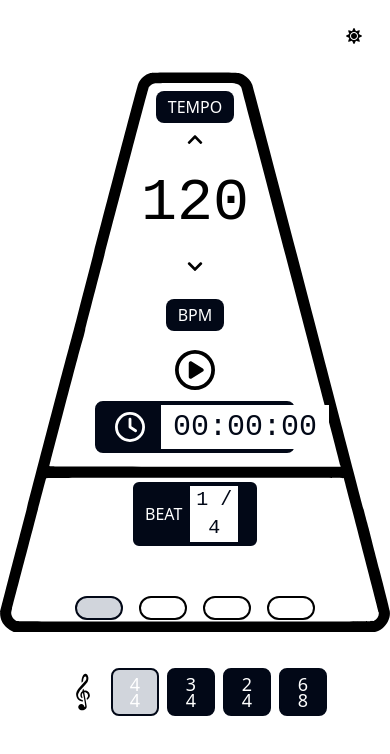
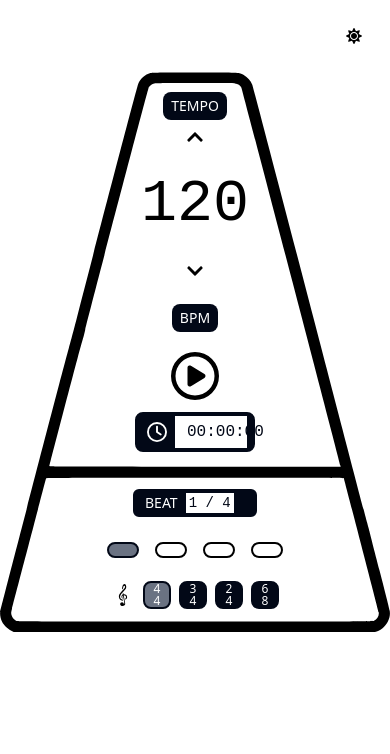
Before and after one commit to Chris-Z-85/metronome_gg, a React (Vite) app: page / in a window 390 px wide. Shown: the top 754 px of the page. Built offline with nearby package versions, Linux system fonts and the light colour scheme; the HTML template or start-up script is replaced by a standard one; a web font is replaced by a local one.

Commit message:
adjust screen responsiveness

```diff
--- a/src/App.tsx
+++ b/src/App.tsx
@@ -18,7 +18,7 @@ function App() {
 
   return (
     <ThemeProvider defaultTheme="dark" storageKey="vite-ui-theme">
-      <div className="flex flex-col justify-center items-center h-auto">
+      <div className="flex flex-col justify-center items-center">
         <ThemeToggle isCollapsed={true} />
         <Metronome
           bpm={bpm}
--- a/src/components/BeatBox.tsx
+++ b/src/components/BeatBox.tsx
@@ -8,7 +8,7 @@ interface BeatBoxProps {
 
 const BeatBox: React.FC<BeatBoxProps> = ({ beats, currentBeat }) => {
   return (
-    <div className="flex flex-col justify-between items-center m-4">
+    <div className="flex flex-col justify-between items-center md:m-4">
       <div className="flex gap-4 items-center">
         <div className="vline" />
         {Array.from({ length: beats }, (_, i) => (
--- a/src/components/BeatIndicator.tsx
+++ b/src/components/BeatIndicator.tsx
@@ -11,12 +11,12 @@ const BeatIndicator: React.FC<BeatIndicatorProps> = ({
 }) => {
   return (
     <div
-      className={`rounded-full border-2 w-12 h-6 md:w-14 md:h-8 lg:w-16 lg:h-10
+      className={`rounded-full border-2 w-8 h-4 md:w-14 md:h-7
     ${isFirstBeat ? "border-[hsl(var(--foreground))]" : "border-[hsl(var(--backgorund))]"}
     ${
       isActive
         ? isFirstBeat
-          ? "bg-gray-300"
+          ? "bg-gray-500"
           : "bg-[hsl(var(--foreground))]"
         : "bg-transparent"
     }
--- a/src/components/BpmPicker.tsx
+++ b/src/components/BpmPicker.tsx
@@ -33,10 +33,9 @@ const BpmPicker: React.FC<BpmPickerProps> = ({
 
   return (
     <div className="flex flex-col items-center w-full h-64 select-none sm:h-80 md:h-96">
-      <div className="px-3 py-1 m-2 text-base uppercase rounded-lg sm:m-4 md:m-6 lg:m-8 md:text-lg bg-[hsl(var(--foreground))] text-[hsl(var(--background))]">
+      <div className="px-2 md:px-3 py-1 m-2 text-sm uppercase rounded-lg sm:m-4 md:m-6 lg:m-8 md:text-lg bg-[hsl(var(--foreground))] text-[hsl(var(--background))]">
         <p>Tempo</p>
       </div>
-
       <FaChevronUp className="w-10 h-10 cursor-pointer" onClick={handleUp} />
       <div
         className="overflow-hidden relative w-full h-full"
@@ -63,7 +62,7 @@ const BpmPicker: React.FC<BpmPickerProps> = ({
         onClick={handleDown}
       />
       <div className="flex justify-center items-center mt-4">
-        <span className="px-3 py-1 m-2 text-base uppercase rounded-lg sm:m-4 md:m-6 lg:m-8 md:text-lg bg-[hsl(var(--foreground))] text-[hsl(var(--background))]">
+        <span className="px-2 md:px-3 py-1 m-2 text-sm uppercase rounded-lg sm:m-4 md:m-6 lg:m-8 md:text-lg bg-[hsl(var(--foreground))] text-[hsl(var(--background))]">
           BPM
         </span>
       </div>
--- a/src/components/Metronome.tsx
+++ b/src/components/Metronome.tsx
@@ -40,10 +40,10 @@ const Metronome: React.FC<MetronomeProps> = ({
   };
 
   return (
-    <div className="relative w-full max-w-[650px] mx-auto">
+    <div className="relative w-full max-w-[650px] aspect-[986/1417] mx-auto overflow-hidden">
       <MetronomeOutline />
-      <div className="flex absolute inset-0 flex-col">
-        <div className="flex flex-col justify-evenly items-center h-[70%]">
+      <div className="absolute inset-0 flex flex-col">
+        <div className="flex flex-col justify-evenly items-center flex-[7] w-full max-w-[80%] px-4 sm:px-8 md:px-12 mx-auto">
           <BpmPicker bpm={bpm} setBpm={onBpmChange} />
           <PlayButton
             isPlaying={isPlaying}
@@ -52,7 +52,7 @@ const Metronome: React.FC<MetronomeProps> = ({
           />
           <Timer isPlaying={isPlaying} key={timerKey} />
         </div>
-        <div className="flex flex-col gap-4 justify-evenly items-center h-[30%]">
+        <div className="flex flex-col justify-evenly items-center flex-[3] w-full max-w-[80%] px-4 sm:px-8 md:px-12 mx-auto">
           <Metrum currentBeat={currentBeat} beats={beats} />
           <BeatBox beats={beats} currentBeat={currentBeat} />
           <TimeSignaturePicker
--- a/src/components/Metrum.tsx
+++ b/src/components/Metrum.tsx
@@ -7,9 +7,9 @@ interface MetrumProps {
 
 const Metrum: React.FC<MetrumProps> = ({ currentBeat, beats }) => {
   return (
-    <div className="flex gap-2 items-center px-3 py-1 m-4 w-32 rounded-lg border-2 bg-[hsl(var(--foreground))] text-[hsl(var(--background))]">
-      <div className="text-base uppercase md:text-lg">BEAT</div>
-      <div className="w-12 text-xl lcd-font bg-[hsl(var(--background))] text-[hsl(var(--foreground))]">
+    <div className="flex gap-2 items-center px-3 py-1 md:m-4 w-32 rounded-lg border-2 bg-[hsl(var(--foreground))] text-[hsl(var(--background))]">
+      <div className="uppercase text-sm md:text-xl">BEAT</div>
+      <div className="w-12 text-sm md:text-xl lcd-font bg-[hsl(var(--background))] text-[hsl(var(--foreground))]">
         {currentBeat} / {beats}
       </div>
     </div>
--- a/src/components/PlayButton.tsx
+++ b/src/components/PlayButton.tsx
@@ -20,24 +20,15 @@ const PlayButton: React.FC<PlayButtonProps> = ({
     }
   };
 
-  let iconSize = 40;
-  if (typeof window !== "undefined") {
-    if (window.innerWidth >= 1024) {
-      iconSize = 80;
-    } else if (window.innerWidth >= 768) {
-      iconSize = 64;
-    }
-  }
-
   return (
     <div
       onClick={handlePlayPauseClick}
       className="cursor-pointer hover:opacity-80 transition-opacity"
     >
       {isPlaying ? (
-        <FaRegCirclePause size={iconSize} />
+        <FaRegCirclePause className="text-5xl md:text-9xl" />
       ) : (
-        <FaRegCirclePlay size={iconSize} />
+        <FaRegCirclePlay className="text-5xl md:text-9xl" />
       )}
     </div>
   );
--- a/src/components/TimeSignaturePicker.tsx
+++ b/src/components/TimeSignaturePicker.tsx
@@ -20,19 +20,19 @@ const TimeSignaturePicker: React.FC<TimeSignaturePickerProps> = ({
   onTimeSignatureChange,
 }) => {
   return (
-    <div className="flex gap-2 justify-center items-center m-4">
-      <GiGClef className="size-10" />
+    <div className="flex gap-2 justify-center items-center md:m-4">
+      <GiGClef className="size-6 md:size-10" />
       {commonTimeSignatures.map((ts) => (
         <div
           key={`${ts.beats}/${ts.beatUnit}`}
           onClick={() => onTimeSignatureChange(ts.beats, ts.beatUnit)}
           className={
-            `flex flex-col border-[hsl(var(--foreground))] justify-center items-center w-12 h-12 text-lg font-medium rounded-lg border-2 cursor-pointer text-[hsl(var(--background))] ` +
-            `${beats === ts.beats && beatUnit === ts.beatUnit ? "bg-gray-300" : "bg-[hsl(var(--foreground))]"}`
+            `flex flex-col border-[hsl(var(--foreground))] justify-center items-center w-7 h-7 md:w-12 md:h-12 text-xs md:text-lg font-medium rounded-lg border-2 cursor-pointer text-[hsl(var(--background))] ` +
+            `${beats === ts.beats && beatUnit === ts.beatUnit ? "bg-gray-500" : "bg-[hsl(var(--foreground))]"}`
           }
         >
           <span>{ts.beats} </span>
-          <span className="-mt-3">{ts.beatUnit}</span>
+          <span className="-mt-1 md:-mt-3">{ts.beatUnit}</span>
         </div>
       ))}
     </div>
--- a/src/components/Timer.tsx
+++ b/src/components/Timer.tsx
@@ -34,11 +34,11 @@ const Timer: React.FC<TimerProps> = ({ isPlaying }) => {
   }, [isPlaying]);
 
   return (
-    <div className="flex items-center font-mono text-3xl rounded-lg border-4 border-[hsl(var(--foreground))] lcd-font bg-[hsl(var(--foreground))] text-[hsl(var(--background))] w-50">
+    <div className="flex items-center font-mono md:text-3xl rounded-lg border-4 border-[hsl(var(--foreground))] lcd-font bg-[hsl(var(--foreground))] text-[hsl(var(--background))]  w-30 md:w-50">
       <span className="inline-flex items-center">
-        <FaRegClock className="mx-4" />
+        <FaRegClock className="mx-2 w-5 h-5 md:mx-4 md:w-7 md:h-7" />
       </span>
-      <span className="px-3 py-1 align-middle bg-[hsl(var(--background))] text-[hsl(var(--foreground))] ">
+      <span className="px-3 py-1 align-middle bg-[hsl(var(--background))] text-[hsl(var(--foreground))] w-18 md:w-30">
         {formatTime(elapsed)}
       </span>
     </div>
```
Also changed, not shown: src/components/MetronomeOutline.tsx (+6 -9 lines).
